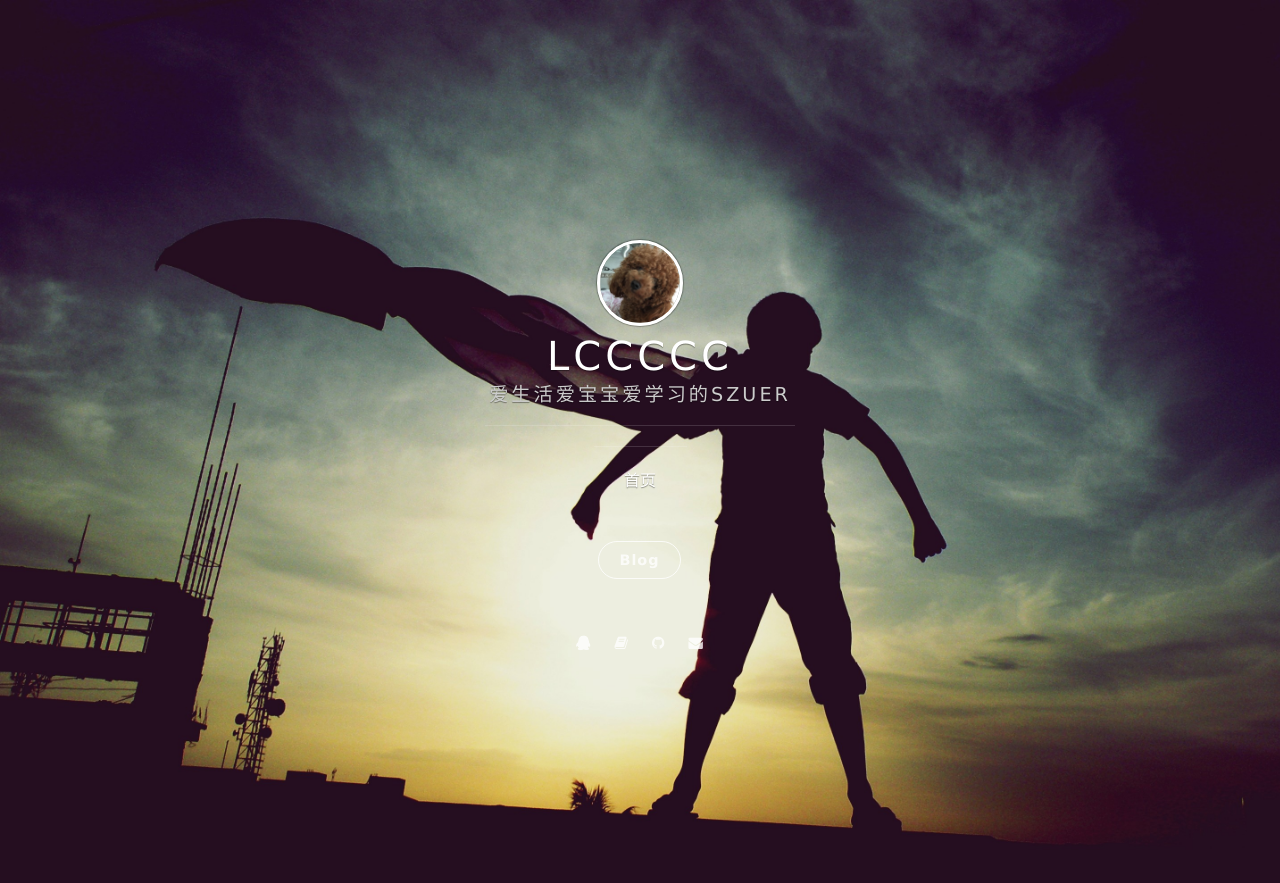
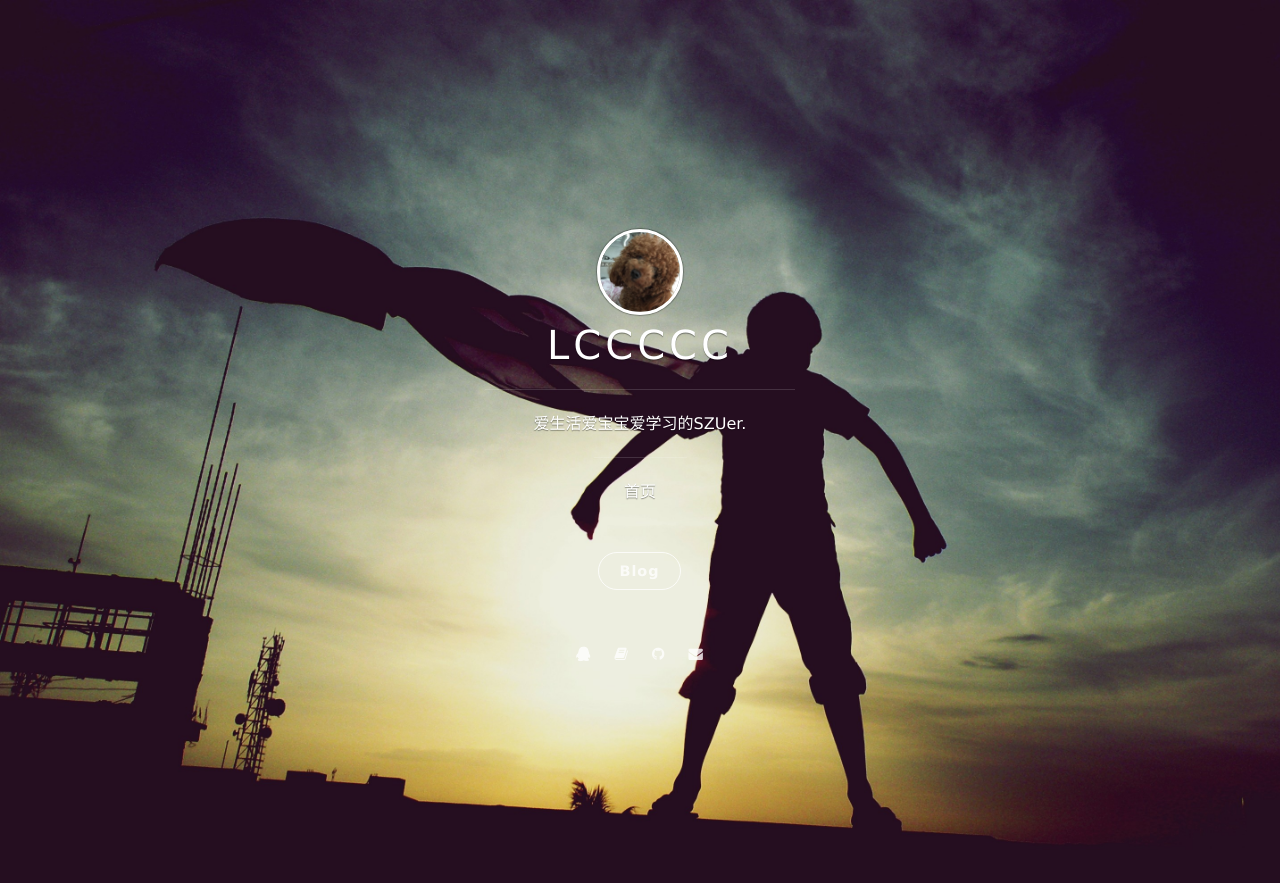
Before and after one commit to liuchang0523/liuchang0523.github.io, a Jekyll site: the page built from index.html, in a window 1280 px wide. Shown: the top 883 px of the page. Built offline with Jekyll 4.4.1, drawn with Linux system fonts in a browser that asks for light colours; nearby versions of some CDN libraries; the list of posts is cut into pages by our own code; part of the change alters nothing that is shown.

Commit message:
添加评论

```diff
--- a/_config.yml
+++ b/_config.yml
@@ -1,8 +1,8 @@
 # Basic
 title: LCCCCC
-subtitle: 爱生活爱宝宝爱学习的SZUER
+#subtitle: 爱生活爱宝宝爱学习的SZUER
 welcome_message: <a href="https://liuchang0523.github.io/" target="_blank">首页</a>
-#description: 我的一个blog.
+description: 爱生活爱宝宝爱学习的SZUer.
 #creator: <a href="https://liuchang0523.github.io/">@LCCCCC</a>
 
 url: "https://liuchang0523.github.io/"
@@ -32,7 +32,7 @@ paginate_path: "page/:num/"
 
 # Comment
 comment:
-    disqus: vno-jekyll
+    disqus: liuchang
     # duoshuo:
 
 # Social
```
